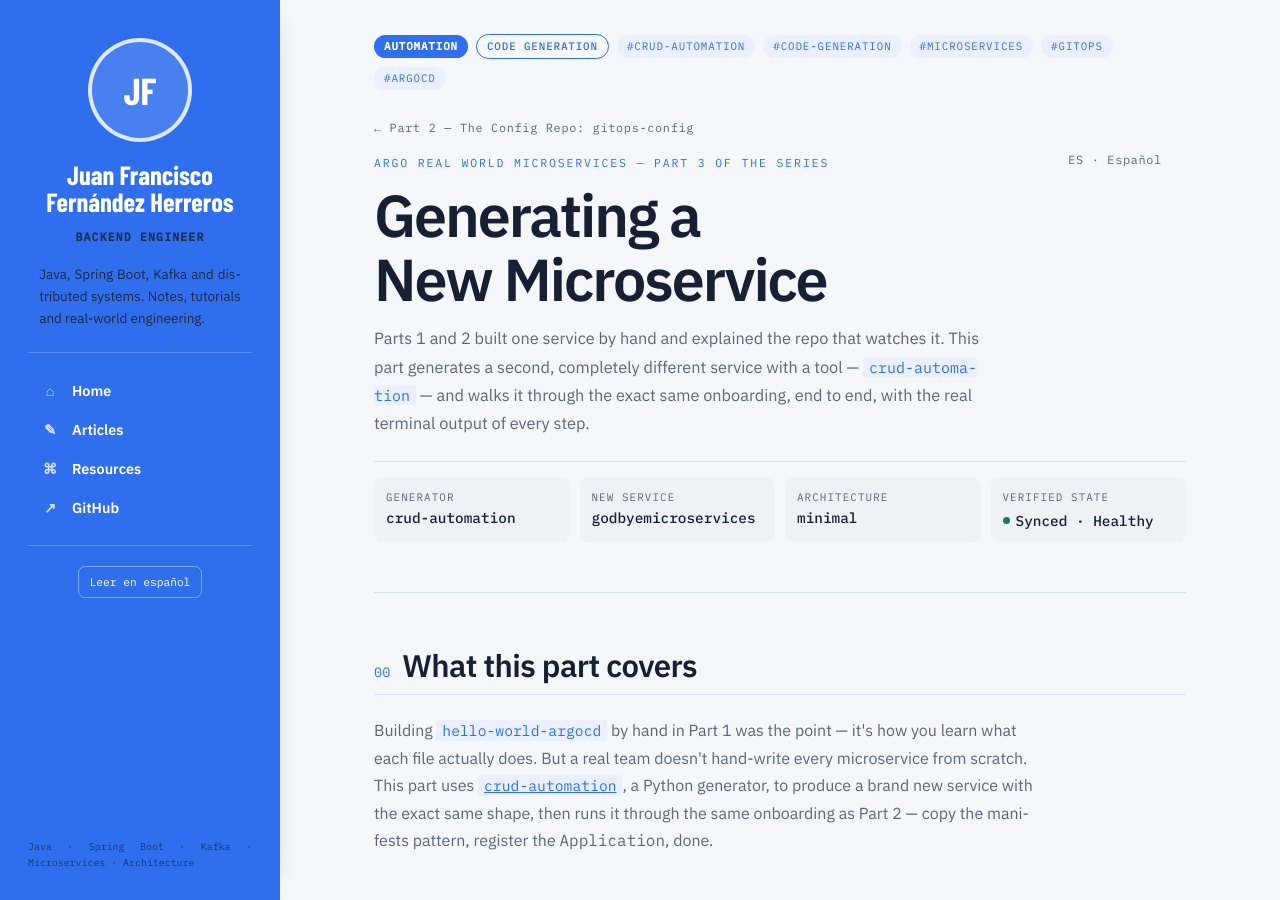
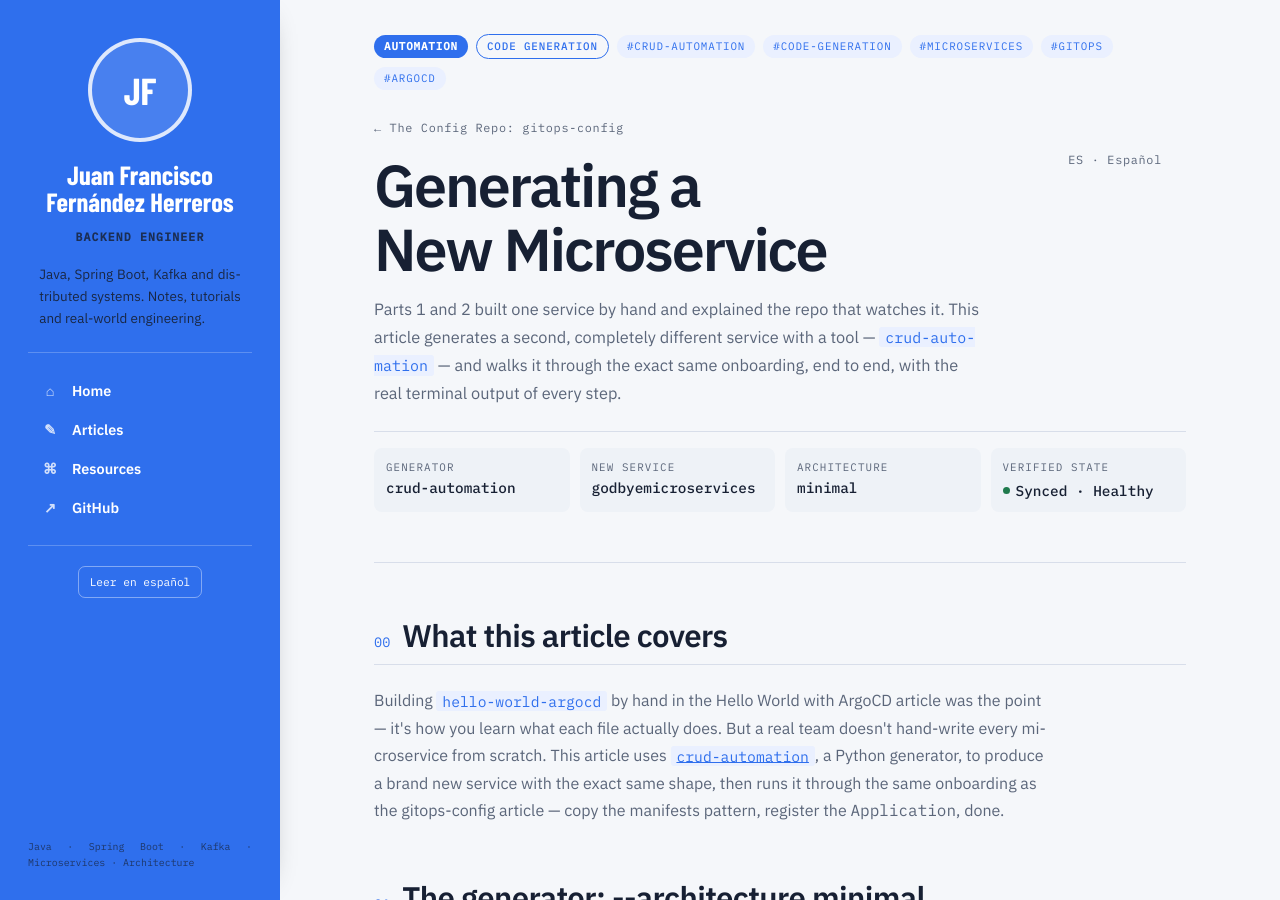
Before and after one commit to juanfranciscofernandezherreros/juanfranciscofernandezherreros.github.io, a Jekyll site: the page built from _posts/2026-08-23-part-3-crud-automation.html, in a window 1280 px wide and 900 px high. Built offline with Jekyll 4.4.1, drawn with Linux system fonts in a browser that asks for light colours; some of the changed text lies outside the part shown.

Commit message:
Remove Argo course references from article

```diff
--- a/_posts/2026-08-23-part-3-crud-automation.html
+++ b/_posts/2026-08-23-part-3-crud-automation.html
@@ -1,16 +1,14 @@
 ---
 layout: "article"
 title: "Generating a New Microservice"
-description: "Using crud-automation's minimal architecture to generate a brand new microservice, publish it, and onboard it into the same GitOps pattern from Part 2 — with real terminal output for every step."
-og_title: "Generating a New Microservice — Argo Real World Microservices"
-og_description: "Using crud-automation's minimal architecture to generate a brand new microservice, publish it, and onboard it into the same GitOps pattern from Part 2 — with real terminal output for every step."
-twitter_title: "Generating a New Microservice — Argo Real World Microservices"
+description: "Using crud-automation's minimal architecture to generate a brand new microservice, publish it, and onboard it into the same GitOps pattern from the gitops-config article — with real terminal output for every step."
+og_title: "Generating a New Microservice"
+og_description: "Using crud-automation's minimal architecture to generate a brand new microservice, publish it, and onboard it into the same GitOps pattern from the gitops-config article — with real terminal output for every step."
+twitter_title: "Generating a New Microservice"
 twitter_description: "Generate, publish, and onboard a new microservice into the same GitOps pattern — real terminal output for every step."
 permalink: "/argo-real-world-microservices/part-3/crud-automation/"
 lang: "en"
 lang_url: "/argo-real-world-microservices/part-3/crud-automation/es/"
-series: "Argo Real World Microservices"
-part: 3
 categories: ["Automation"]
 subcategories: ["Code Generation"]
 tags: ["crud-automation","code-generation","microservices","gitops","argocd"]
@@ -437,11 +435,10 @@ reading_minutes: 5
 <div class="sheet">
 
   <div class="titleblock">
-    <p class="back-link"><a href="../../part-2/gitops-config/">← Part 2 — The Config Repo: gitops-config</a></p>
+    <p class="back-link"><a href="../../part-2/gitops-config/">← The Config Repo: gitops-config</a></p>
     <p class="lang-switch"><a href="es/">ES · Español</a></p>
-    <p class="eyebrow">Argo Real World Microservices — Part 3 of the series</p>
     <h1>Generating a New Microservice</h1>
-    <p class="lede">Parts 1 and 2 built one service by hand and explained the repo that watches it. This part generates a second, completely different service with a tool — <span class="inline-file">crud-automation</span> — and walks it through the exact same onboarding, end to end, with the real terminal output of every step.</p>
+    <p class="lede">Parts 1 and 2 built one service by hand and explained the repo that watches it. This article generates a second, completely different service with a tool — <span class="inline-file">crud-automation</span> — and walks it through the exact same onboarding, end to end, with the real terminal output of every step.</p>
     <dl class="stamp">
       <div>
         <dt>Generator</dt>
@@ -463,8 +460,8 @@ reading_minutes: 5
   </div>
 
   <section id="what">
-    <div class="section-head"><span class="num">00</span><h2>What this part covers</h2></div>
-    <p class="muted">Building <span class="inline-file">hello-world-argocd</span> by hand in Part 1 was the point — it's how you learn what each file actually does. But a real team doesn't hand-write every microservice from scratch. This part uses <a href="https://github.com/juanfranciscofernandezherreros/crud-automation"><span class="inline-file">crud-automation</span></a>, a Python generator, to produce a brand new service with the exact same shape, then runs it through the same onboarding as Part 2 — copy the manifests pattern, register the <code class="mono">Application</code>, done.</p>
+    <div class="section-head"><span class="num">00</span><h2>What this article covers</h2></div>
+    <p class="muted">Building <span class="inline-file">hello-world-argocd</span> by hand in the Hello World with ArgoCD article was the point — it's how you learn what each file actually does. But a real team doesn't hand-write every microservice from scratch. This article uses <a href="https://github.com/juanfranciscofernandezherreros/crud-automation"><span class="inline-file">crud-automation</span></a>, a Python generator, to produce a brand new service with the exact same shape, then runs it through the same onboarding as the gitops-config article — copy the manifests pattern, register the <code class="mono">Application</code>, done.</p>
   </section>
 
   <section id="generator">
@@ -515,7 +512,7 @@ reading_minutes: 5
         <div>
           <p class="step-idx">4 — build the image</p>
           <h4>docker build -t godbyemicroservices:local app</h4>
-          <p>Identical step to Part 1, section 05 — just a different image name.</p>
+          <p>Identical step to the Hello World with ArgoCD article, section 05 — just a different image name.</p>
         </div>
       </div>
       <div class="evidence-item">
@@ -539,7 +536,7 @@ reading_minutes: 5
         <div>
           <p class="step-idx">7 — register with Argo</p>
           <h4>kubectl apply -f applications/godbyemicroservices.yaml</h4>
-          <p>Exactly the pattern from Part 2, section 04: a copy of <span class="inline-file">manifests/hello-world/</span> and <span class="inline-file">applications/hello-world.yaml</span>, three fields changed. <code class="mono">Synced</code> and <code class="mono">Healthy</code> within seconds.</p>
+          <p>Exactly the pattern from the gitops-config article, section 04: a copy of <span class="inline-file">manifests/hello-world/</span> and <span class="inline-file">applications/hello-world.yaml</span>, three fields changed. <code class="mono">Synced</code> and <code class="mono">Healthy</code> within seconds.</p>
         </div>
       </div>
       <div class="evidence-item">
@@ -555,7 +552,7 @@ reading_minutes: 5
 
   <section id="proof">
     <div class="section-head"><span class="num">03</span><h2>Proof it works — in the ArgoCD UI</h2></div>
-    <p class="muted">Same four checks as Part 1, section 06 — this time against <span class="inline-file">godbyemicroservices</span>, taken right after the "not showing up" question got resolved by refreshing the browser tab.</p>
+    <p class="muted">Same four checks as the Hello World with ArgoCD article, section 06 — this time against <span class="inline-file">godbyemicroservices</span>, taken right after the "not showing up" question got resolved by refreshing the browser tab.</p>
     <div class="evidence" style="margin-top:22px;">
       <div class="evidence-item">
         <div class="shot"><img src="{{ '/assets/img/part-3/09-json-response-from-the-godbyemicroservices-endpoint-in.png' | relative_url }}" alt="JSON response from the godbyemicroservices endpoint in the browser" /></div>
@@ -570,7 +567,7 @@ reading_minutes: 5
         <div>
           <p class="step-idx">Step 2 — Argo login screen</p>
           <h4>https://localhost:8081</h4>
-          <p>Same ArgoCD instance as Part 1 — one install watching both <span class="inline-file">hello-world</span> and this new service.</p>
+          <p>Same ArgoCD instance as the Hello World with ArgoCD article — one install watching both <span class="inline-file">hello-world</span> and this new service.</p>
         </div>
       </div>
       <div class="evidence-item">
@@ -616,7 +613,7 @@ reading_minutes: 5
         <span class="msg">Picks it up as a second, fully independent <code class="mono">Application</code> — same reconciliation loop, same namespace isolation.</span>
       </div>
     </div>
-    <p class="muted" style="margin-top:16px;">Nothing here is specific to a generated service — it's the exact same four steps Part 2 describes for any new service, hand-written or generated.</p>
+    <p class="muted" style="margin-top:16px;">Nothing here is specific to a generated service — it's the exact same four steps the gitops-config article describes for any new service, hand-written or generated.</p>
   </section>
 
   <section id="commands">
```
